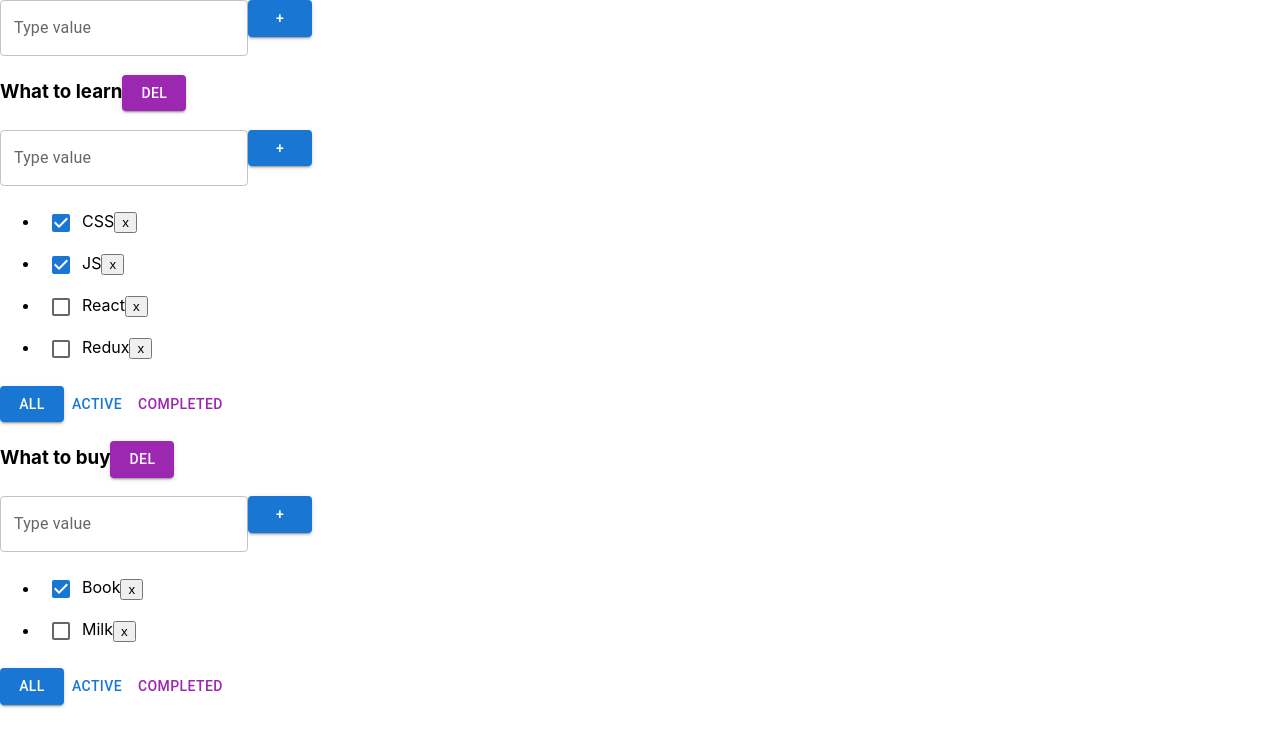
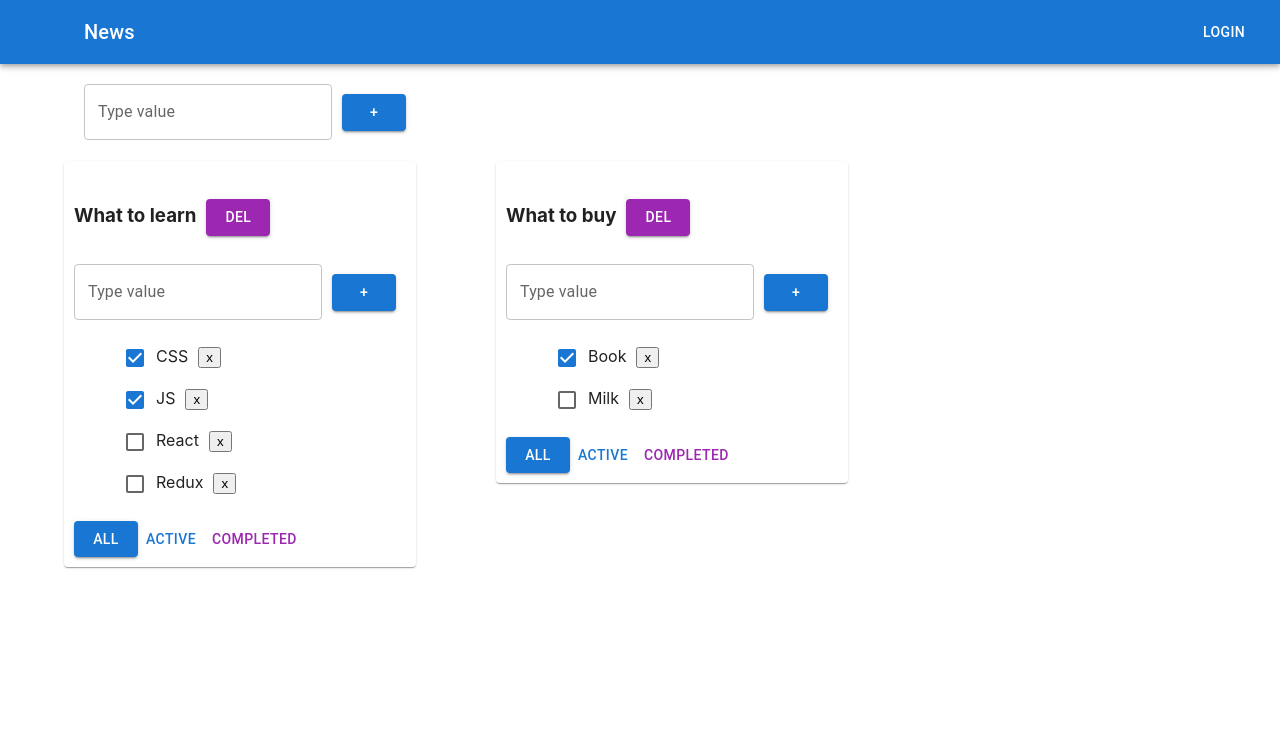
Before and after one commit to Radchenko87dmytro/My-Portfolio, a React (Create React App) app: page / in a window 1280 px wide. Shown: the top 746 px of the page. Built offline with nearby package versions, Linux system fonts and the light colour scheme.

Commit message:
used AppBar componenet0

```diff
--- a/src/AddItemForm.tsx
+++ b/src/AddItemForm.tsx
@@ -38,7 +38,12 @@ export function AddItemForm(props: AddItemFormPropsType) {
         helperText={error}
       />
 
-      <Button onClick={addTask} variant={"contained"} color={"primary"}>
+      <Button
+        onClick={addTask}
+        variant={"contained"}
+        color={"primary"}
+        style={{ margin: "10px" }}
+      >
         +
       </Button>
       {/* {error && <div className="error-message">{error}</div>} */}
--- a/src/App.tsx
+++ b/src/App.tsx
@@ -6,6 +6,17 @@ import { Todolist, PropsType, TaskType } from "./Todolist";
 import { v1 } from "uuid";
 import { AddItemForm } from "./AddItemForm";
 import { title } from "process";
+import {
+  AppBar,
+  Button,
+  Container,
+  Grid,
+  IconButton,
+  MenuItem,
+  Paper,
+  Toolbar,
+  Typography,
+} from "@mui/material";
 
 export type FilterValuesType = "all" | "completed" | "active";
 type TodolistType = {
@@ -112,19 +123,45 @@ function App() {
 
   return (
     <div className="App">
+      <AppBar position="static">
+        <Toolbar>
+          <IconButton
+            size="large"
+            edge="start"
+            color="inherit"
+            aria-label="menu"
+            sx={{ mr: 2 }}
+          >
+            <MenuItem />
+          </IconButton>
+          <Typography variant="h6" component="div" sx={{ flexGrow: 1 }}>
+            News
+          </Typography>
+          <Button color="inherit">Login</Button>
+        </Toolbar>
+      </AppBar>
+      <Container fixed>
+        <Grid container style={{ padding: "20px" }}>
           <AddItemForm addItem={addTodoList} />
-
+        </Grid>
+        <Grid container spacing={10}>
           {todolists.map((tl) => {
             let tasksForTodolist = tasksObj[tl.id];
 
             if (tl.filter === "completed") {
-          tasksForTodolist = tasksForTodolist.filter((t) => t.isDone === true);
+              tasksForTodolist = tasksForTodolist.filter(
+                (t) => t.isDone === true
+              );
             }
             if (tl.filter === "active") {
-          tasksForTodolist = tasksForTodolist.filter((t) => t.isDone === false);
+              tasksForTodolist = tasksForTodolist.filter(
+                (t) => t.isDone === false
+              );
             }
 
             return (
+              <Grid item>
+                <Paper style={{ padding: "10px" }}>
                   <Todolist
                     key={tl.id}
                     id={tl.id}
@@ -139,9 +176,12 @@ function App() {
                     filter={tl.filter}
                     removeTodolist={removeTodolist}
                   />
+                </Paper>
+              </Grid>
             );
           })}
-      {/* <Todolist title="Movies" tasks={tasks2} /> */}
+        </Grid>
+      </Container>
     </div>
   );
 }
--- a/src/Todolist.tsx
+++ b/src/Todolist.tsx
@@ -56,6 +56,7 @@ export function Todolist(props: PropsType) {
       <h3>
         <EditableSpan title={props.title} onChange={changeTodolistTitle} />
         <Button
+          style={{ margin: "10px" }}
           onClick={removeTodolist}
           variant={"contained"}
           color={"secondary"}
@@ -79,11 +80,13 @@ export function Todolist(props: PropsType) {
             props.removeTask(t.id, props.id);
           };
           return (
-            <li key={t.id} className={t.isDone ? "is-done" : ""}>
+            <div key={t.id} className={t.isDone ? "is-done" : ""}>
               <Checkbox checked={t.isDone} onChange={onChangeStatusHandler} />
               <EditableSpan title={t.title} onChange={onChangeTitleHandler} />
-              <button onClick={onRemoveHandler}>x</button>
-            </li>
+              <button style={{ margin: "10px" }} onClick={onRemoveHandler}>
+                x
+              </button>
+            </div>
           );
         })}
       </ul>
```
Lines whose indentation alone changed are shown as unchanged.
